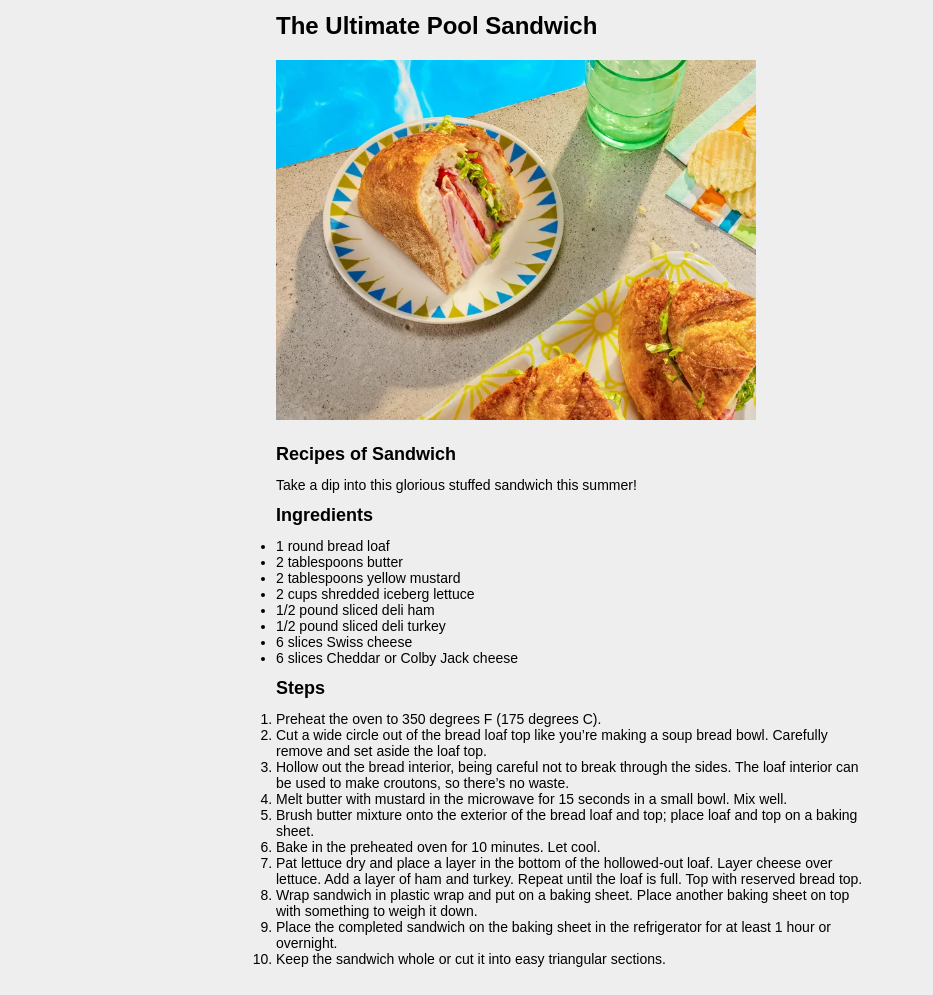
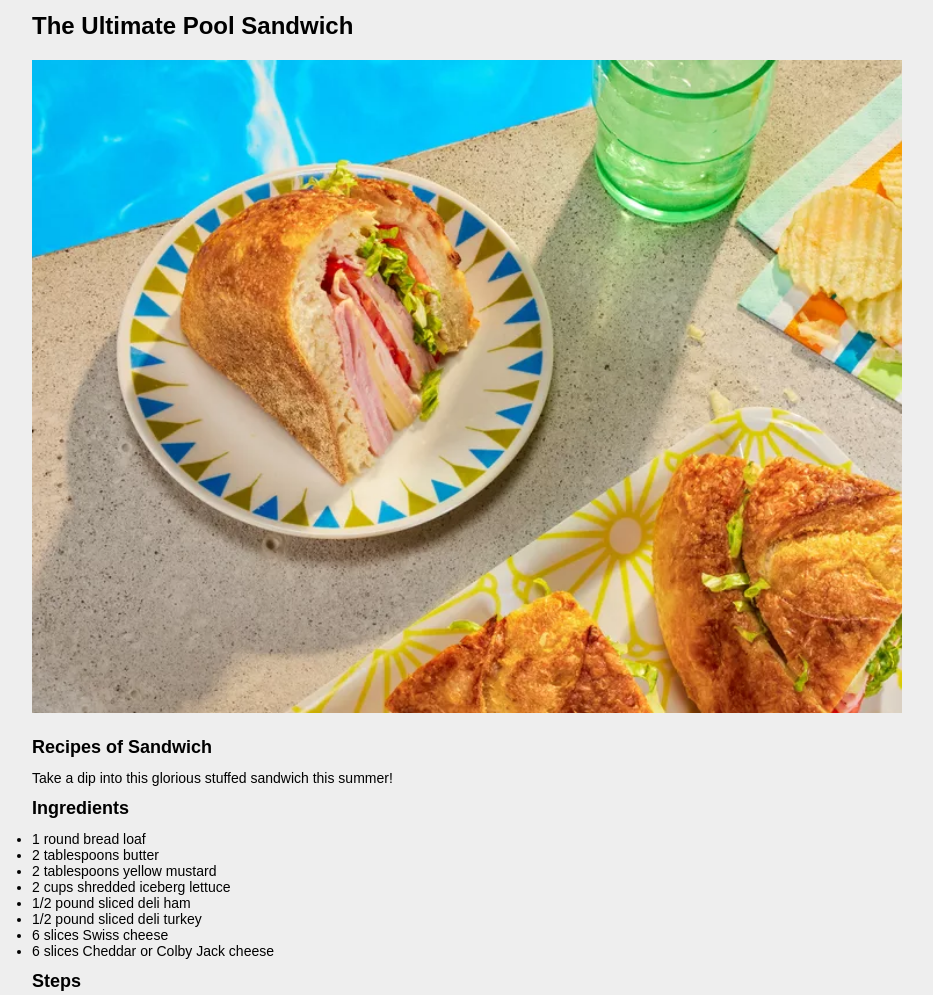
Before and after one commit to YahyaSopian/odin-recipes, a plain HTML site: page recipes/sandwich.html in a window 1280 px wide. Shown: the top 995 px of the page, without its empty margins (64-997 px from the left). Drawn offline with Linux system fonts and the light colour scheme.

Commit message:
Menerapkan style pada elemen body

```diff
--- a/recipes/recipes_style.css
+++ b/recipes/recipes_style.css
@@ -5,10 +5,10 @@
 }
 
 body {
-  font-family: Arial, Helvetica, sans-serif;
-  width: 600px;
+  width: 85%;
   margin: 12px auto;
   background-color: #eee;
+  font-family: Arial, Helvetica, sans-serif;
 }
 h1 {
   font-size: 24px;
--- a/style.css
+++ b/style.css
@@ -5,10 +5,9 @@
 }
 
 body {
-  width: 600px;
+  width: 85%;
   margin: auto;
   background-color: #eee;
-
   font-family: Arial, Helvetica, sans-serif;
 }
 
```
